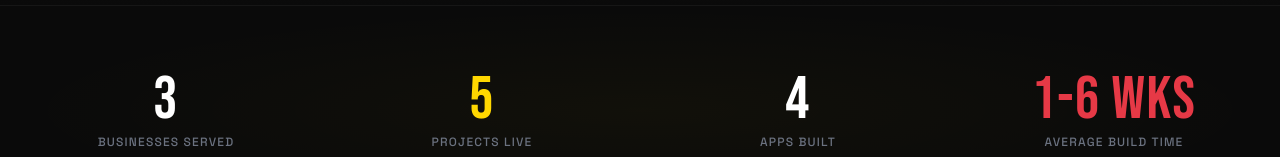
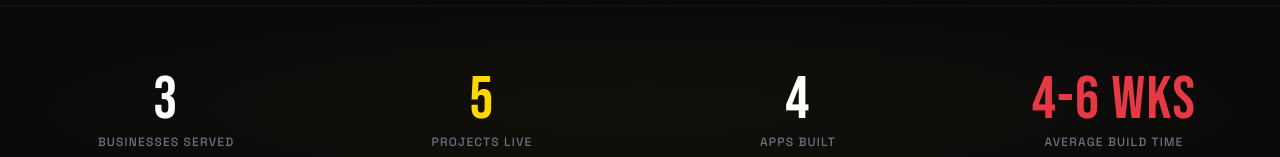
Before and after one commit to IsaacYap90/isaacyap.ai, a React (Vite) app: page / in a window 1280 px wide. Shown: the part 795-952 px from the top of the page. Built offline with nearby package versions, Linux system fonts and the light colour scheme.

Commit message:
Change delivery time to 4-6 wks (Lydia: under-promise)

```diff
--- a/src/App.jsx
+++ b/src/App.jsx
@@ -96,7 +96,7 @@ const stats = [
   { value: '3', label: 'Businesses Served', color: 'text-white' },
   { value: '5', label: 'Projects Live', color: 'text-brand-gold' },
   { value: '4', label: 'Apps Built', color: 'text-white' },
-  { value: '1-6 Wks', label: 'Average Build Time', color: 'text-brand-red' },
+  { value: '4-6 Wks', label: 'Average Build Time', color: 'text-brand-red' },
 ]
 
 const Stats = () => (
@@ -322,8 +322,8 @@ const whyMeCards = [
   {
     emoji: '⚡',
     title: 'We Ship Fast',
-    desc: 'Landing pages in 1-2 weeks. Full apps in 4-6 weeks. Consistent delivery, no missed deadlines. Speed without sacrificing quality.',
-    stat: '1-6 wk',
+    desc: 'Most projects delivered in 4-6 weeks. Consistent delivery, no missed deadlines. Speed without sacrificing quality.',
+    stat: '4-6 wk',
     statLabel: 'delivery time',
   },
   {
```
